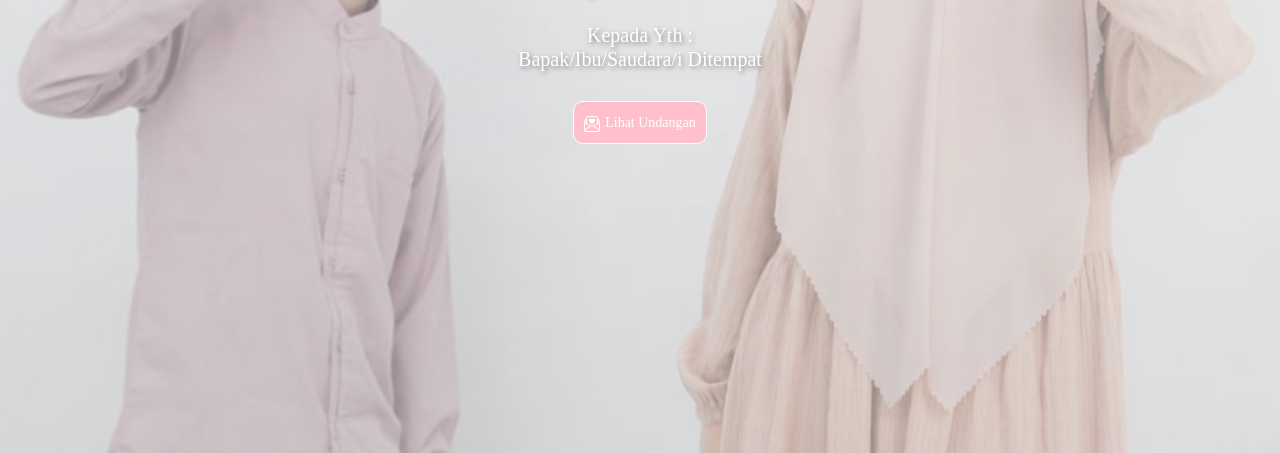
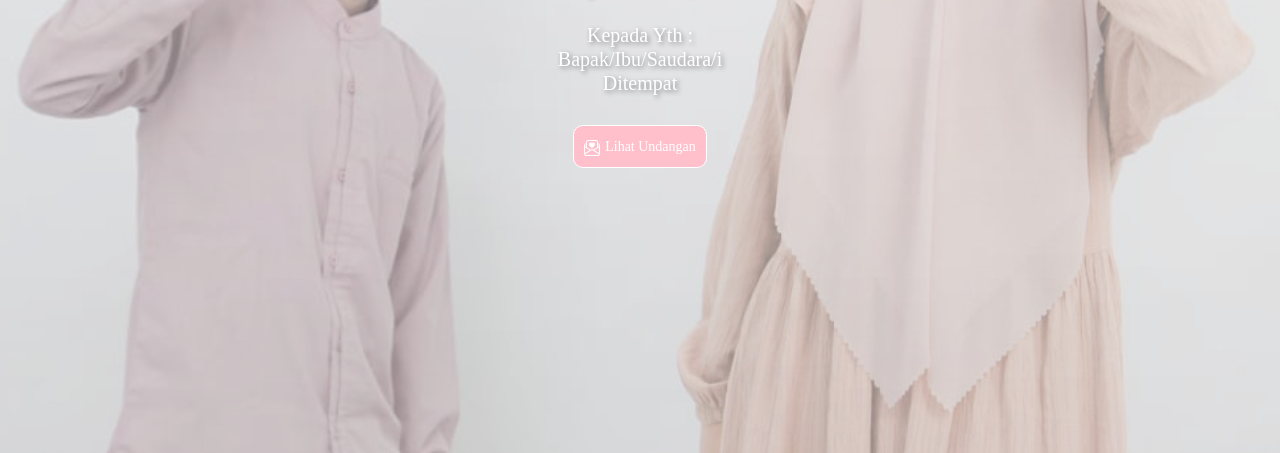
Before and after one commit to anggarun/invitation.github.io, a plain HTML site: page index.html in a window 1280 px wide. Shown: the part 347-800 px from the top of the page. Drawn offline with nearby package versions, Linux system fonts and the light colour scheme; a web font is replaced by a local one.

Commit message:
kasih enter

```diff
--- a/index.html
+++ b/index.html
@@ -42,7 +42,7 @@
       </h1>
       <h2 class="fs-5">
         Kepada Yth :<br />
-        Bapak/Ibu/Saudara/i Ditempat
+        Bapak/Ibu/Saudara/i <br />Ditempat
       </h2>
 
       <a href="undangan/undangan.html" class="btn btn-sm tombol text-center"
```
